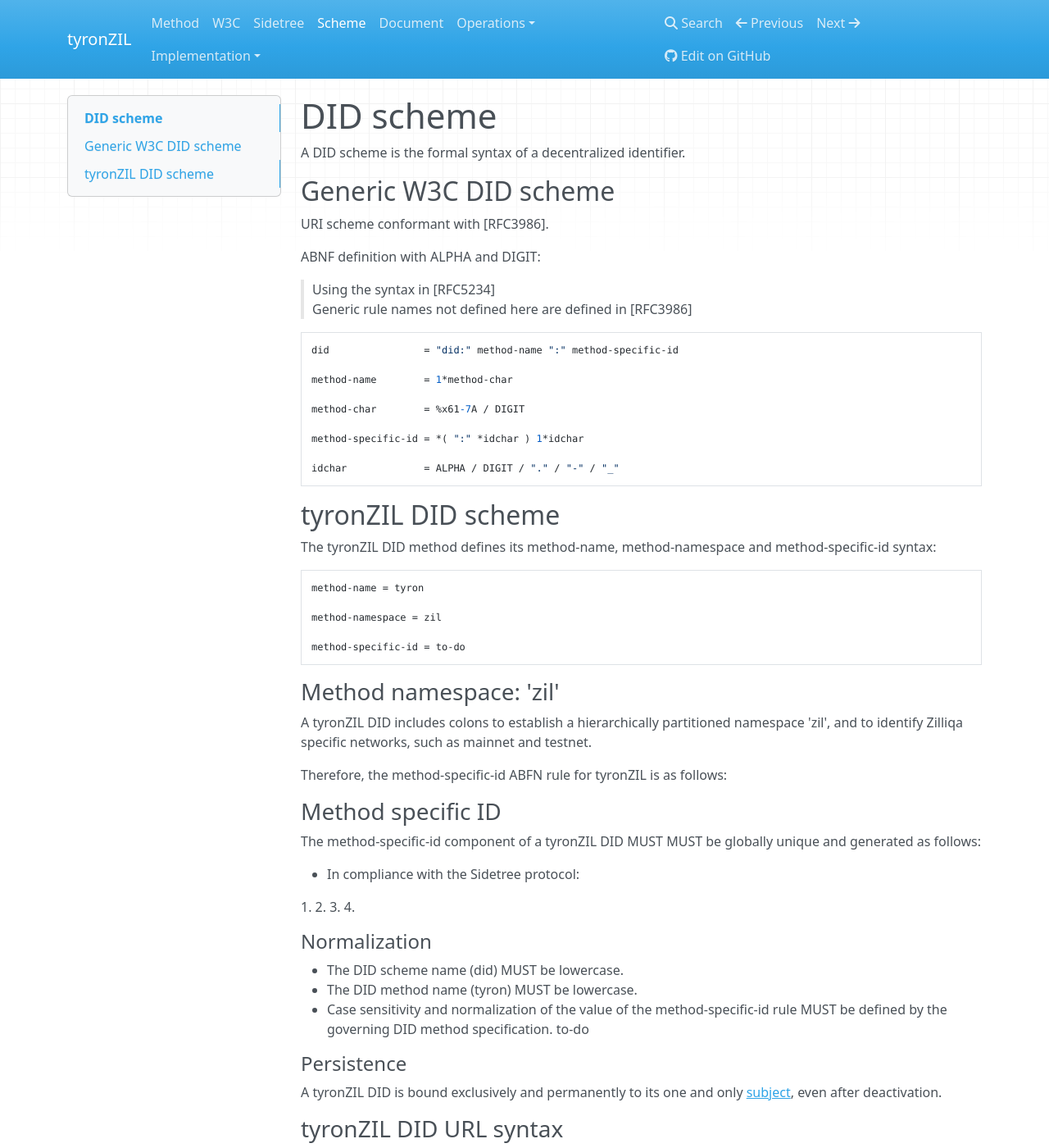
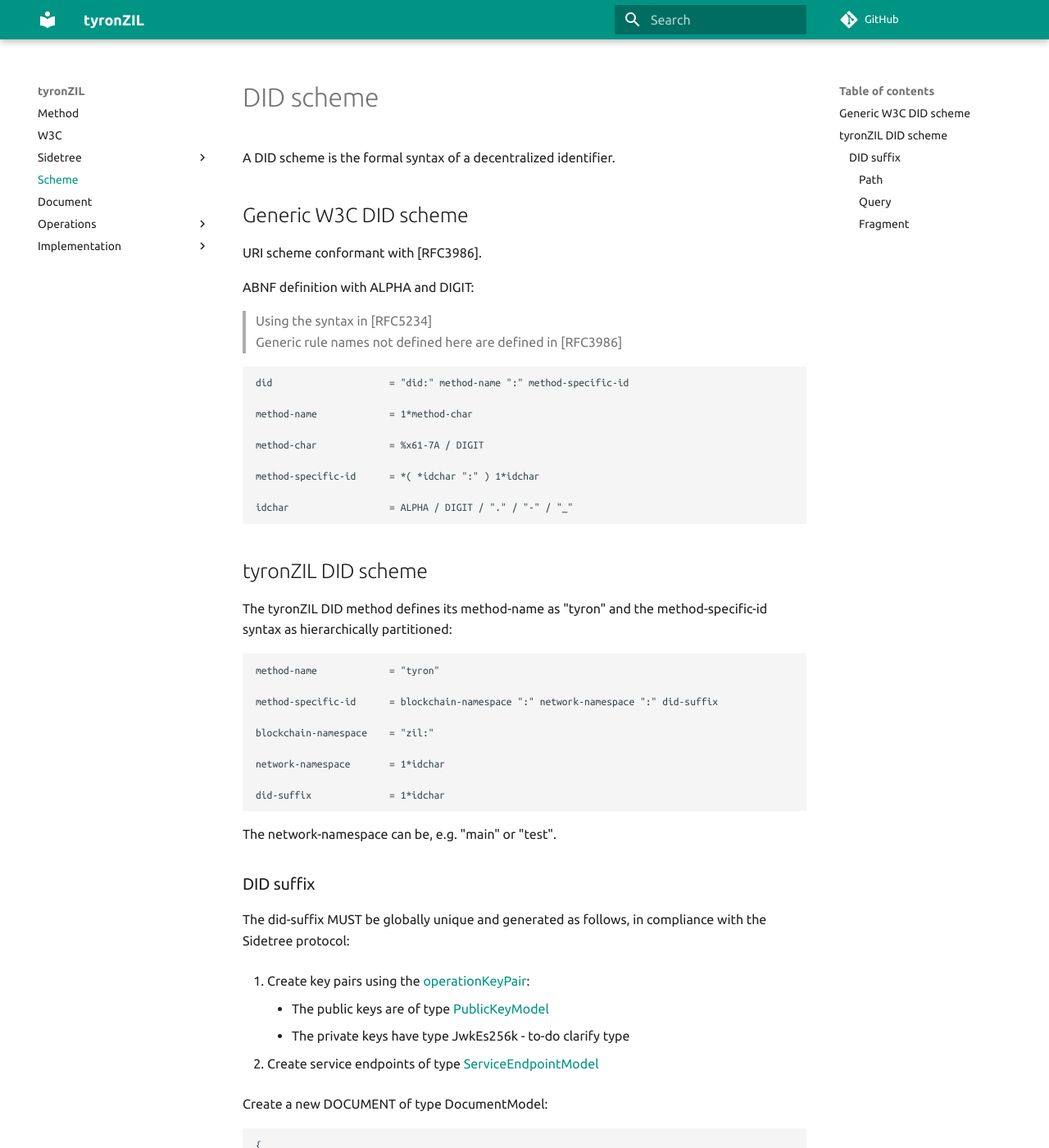
Before and after one commit to amygorgon/didtyronzil, an MkDocs documentation site: the page built from docs/did-scheme.md, in a window 1280 px wide and 1400 px high. Shown: the whole window at 82% size. Built offline with MkDocs 1.6.1 and Material for MkDocs 9.7.7, drawn with Linux system fonts in a browser that asks for light colours; nearby versions of some CDN libraries; comment, search, counter and statistics services are not loaded; some of the changed text lies outside the part shown.

Commit message:
method spec

````diff
--- a/docs/W3C-dids.md
+++ b/docs/W3C-dids.md
@@ -16,7 +16,7 @@
 - The DID method identifier: "tyron:zil"
 - The DID method-specific identifier, which must be unique
 
-> More information at [tyronZIL DID scheme](./did-scheme.md).
+> More information at [tyronZIL DID scheme](./did-scheme.md)
 
 ### DID URL
 
--- a/docs/did-scheme.md
+++ b/docs/did-scheme.md
@@ -11,62 +11,72 @@
 > Generic rule names not defined here are defined in [RFC3986]
 
 ```json
-did                = "did:" method-name ":" method-specific-id
+did                     = "did:" method-name ":" method-specific-id
 
-method-name        = 1*method-char
+method-name             = 1*method-char
 
-method-char        = %x61-7A / DIGIT
+method-char             = %x61-7A / DIGIT
 
-method-specific-id = *( ":" *idchar ) 1*idchar
+method-specific-id      = *( *idchar ":" ) 1*idchar
 
-idchar             = ALPHA / DIGIT / "." / "-" / "_"
+idchar                  = ALPHA / DIGIT / "." / "-" / "_"
 ```
 
 ## tyronZIL DID scheme
 
-The tyronZIL DID method defines its method-name, method-namespace and method-specific-id syntax:
+The tyronZIL DID method defines its method-name as "tyron" and the method-specific-id syntax as hierarchically partitioned:
 
 ```json
-method-name = tyron
+method-name             = "tyron"
 
-method-namespace = zil
+method-specific-id      = blockchain-namespace ":" network-namespace ":" did-suffix
 
-method-specific-id = to-do
+blockchain-namespace    = "zil:"
+
+network-namespace       = 1*idchar
+
+did-suffix              = 1*idchar
 ```
 
-### Method namespace: 'zil'
+The network-namespace can be, e.g. "main" or "test".
 
-A tyronZIL DID includes colons to establish a hierarchically partitioned namespace 'zil', and to identify Zilliqa specific networks, such as mainnet and testnet.
+### DID suffix
 
-Therefore, the method-specific-id ABFN rule for tyronZIL is as follows:
+The did-suffix MUST be globally unique and generated as follows, in compliance with the Sidetree protocol:
 
-### Method specific ID
+1. Create key pairs using the [operationKeyPair](./sidetree/sidetree.md#operation-key-pair):
 
-The method-specific-id component of a tyronZIL DID MUST MUST be globally unique and generated as follows:
+    - The public keys are of type [PublicKeyModel](./sidetree/models.md#public-key-model)
+    - The private keys have type JwkEs256k - to-do clarify type
 
-- In compliance with the Sidetree protocol:
+2. Create service endpoints of type [ServiceEndpointModel](./sidetree/models.md#service-endpoint-model)
 
-1.
+Create a new DOCUMENT of type DocumentModel:
+
+```json
+{
+    publicKeys: SIGNING_KEY
+}
 2.
 3.
 4.
 
-#### Normalization
+### Normalization
 
 - The DID scheme name (did) MUST be lowercase.
 - The DID method name (tyron) MUST be lowercase.
-- Case sensitivity and normalization of the value of the method-specific-id rule MUST be defined by the governing DID method specification. to-do
+- TyronZIL's specific-id MUST follow the rules stated above.
 
-#### Persistence
+### Persistence
 
-A tyronZIL DID is bound exclusively and permanently to its one and only [subject](./W3C-dids.md#DID-subject), even after deactivation.
+A tyronZIL DID is bound exclusively and permanently to its one and only [subject](./W3C-dids.md#did-subject), even after deactivation.
 
-### tyronZIL DID URL syntax
+## tyronZIL DID URL syntax
 
 ABNF definition using the syntax in [RFC5324]:
 
 > The path-abempty and fragment components are identical to the ABNF rules defined in [RFC3986]
-> The did-query component is derived from the query ABNF rule."
+> The did-query component is derived from the query ABNF rule
 
 ```json
 did-url     = did path-abempty [ "?" did-query ] [ "#" fragment ]
--- /dev/null
+++ b/docs/sidetree/models.md
@@ -0,0 +1,114 @@
+# Sidetree models
+
+The Sidetree protocol requires the following data structures for its implementation:
+
+## Public key model
+
+```js
+interface PublicKeyModel {
+    id: string;
+    type: string;
+    jwk: JwkEs256k;
+    purpose: PublicKeyPurpose[];
+}
+```
+
+### Public key purpose
+
+```js
+enum PublicKeyPurpose {
+  General = 'general',
+  Auth = 'auth',
+  Agreement = 'agreement',
+  Assertion = 'assertion',
+  Delegation = 'delegation',
+  Invocation = 'invocation'
+}
+```
+
+## Service endpoint model
+
+```js
+interface ServiceEndpointModel {
+    id: string;
+    type: string;
+    endpoint: string;
+}
+```
+
+## Document model
+
+```js
+interface DocumentModel {
+    publicKeys?: PublicKeyModel[];
+    serviceEndpoints: ServiceEndpointModel[];
+}
+```
+
+## Patch model
+
+```js
+interface PatchModel {
+    action: PatchAction;
+    publicKeys?: PublicKeyModel[]; // if action = RemoveKeys => publicKeys = PublicKeyModel .. to-do
+    serviceEndpoints?: ServiceEndpointModel[];
+    ids?: string[];
+    document: DocumentModel;
+}
+```
+
+### Patch action
+
+```js
+enum PatchAction {
+    AddKeys = 'add-public-keys',
+    RemoveKeys = 'remove-public-keys',
+    AddServices = 'add-service-endpoints',
+    RemoveServices = 'remove-service-endpoints',
+    Replace = 'replace',
+    CustomAction = '-custom-action',
+}
+```
+
+Replace acts as a complete state reset that replaces a DID's current PKI metadata with the state provided - also used to create new DIDs.
+
+## Suffix Data Model
+
+```js
+interface SuffixDataModel {
+    deltaHash: string;
+    recoveryCommitment: string;
+}
+```
+
+## DID state
+
+```js
+interface DidState {
+    document: DocumentModel;
+    nextRecoveryCommitmentHash: string | undefined;
+    nextUpdateCommitmentHash: string | undefined;
+    lastOperationTransactionNumber: number;
+}
+```
+
+The commitments are undefined after the deactivate operation.
+
+## Anchored operation model
+
+```js
+interface AnchoredOperationModel {
+  // The original request buffer sent by the requester
+  operationBuffer: Buffer;
+  // The DID unique suffix
+  didUniqueSuffix: string;
+  // The type of operation
+  type: OperationType;
+  // The logical blockchain time that this operation was anchored on the blockchain
+  ledgerTime: number;
+  // The transaction number of the transaction this operation was batched within
+  transactionNumber: number;
+  // The index this operation was assigned to in the batch
+  operationIndex: number;
+}
+```
--- a/mkdocs.yml
+++ b/mkdocs.yml
@@ -1,4 +1,12 @@
 site_name: tyronZIL
+theme:
+    name: material
+    font:
+        text: Ubuntu
+        code: Ubuntu Mono
+    palette:
+        primary: teal
+
 repo_url: https://github.com/julio-cabdu/didtyronZIL
 site_description: A W3C Sidetree-based DID method for the Zilliqa blockchain platform
 site_author: Julio Cabrapan Duarte
@@ -6,16 +14,18 @@
 nav:
   - Method: 'index.md'
   - W3C: 'W3C-dids.md'
-  - Sidetree: 'sidetree.md'
+  - 'Sidetree':
+    - 'Terms & parameters': 'sidetree/sidetree.md'
+    - 'Models': 'sidetree/models.md'
   - Scheme: 'did-scheme.md'
   - Document: 'did-document.md'
   - 'Operations':
-      - 'About': 'operations/tyronZIL-operations.md'
-      - 'CRUD':
-          - 'Create': 'operations/CRUD/did-create.md'
-          - 'Resolve': 'operations/CRUD/did-resolve.md'
-          - 'Recover': 'operations/CRUD/did-recover.md'
-          - 'Update': 'operations/CRUD/did-update.md'
-          - 'Deactivate': 'operations/CRUD/did-deactivate.md'
+    - 'About': 'operations/tyronZIL-operations.md'
+    - 'CRUD':
+        - 'Create': 'operations/CRUD/did-create.md'
+        - 'Resolve': 'operations/CRUD/did-resolve.md'
+        - 'Recover': 'operations/CRUD/did-recover.md'
+        - 'Update': 'operations/CRUD/did-update.md'
+        - 'Deactivate': 'operations/CRUD/did-deactivate.md'
   - 'Implementation':
-      - 'Node.js': https://github.com/julio-cabdu/tyronZIL-js
+    - 'Node.js': https://github.com/julio-cabdu/tyronZIL-js
````
Also changed, not shown: other parts of docs/W3C-dids.md (+1 -1 lines), docs/did-document.md (+1 -1 lines), docs/index.md (+1 -1 lines), docs/sidetree/sidetree.md (renamed from docs/sidetree.md, +1 -1 lines).
